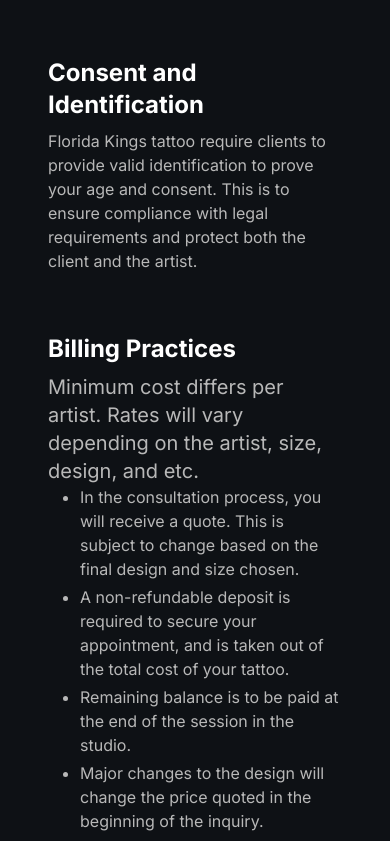
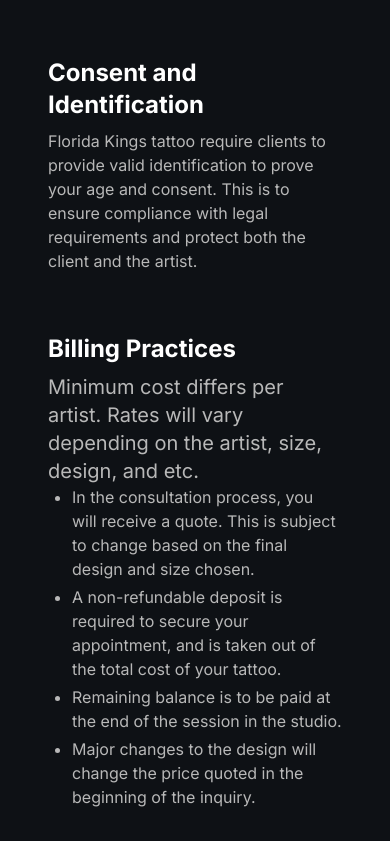
Before and after one commit to websitetattoo/Fe_TattooStudio, a Next.js app: page /policies in a window 390 px wide. Shown: the part 1156-1997 px from the top of the page. Built offline with nearby package versions, Linux system fonts and the light colour scheme.

Commit message:
Update Page Policy and Footer

```diff
--- /dev/null
+++ b/app/policies/_components/ListPolicies.tsx
@@ -0,0 +1,41 @@
+interface PolicyItem {
+    id?: number;
+    title: string;
+    subtitle?: string;
+    description: string[];
+    isImportant?: boolean;
+    className: boolean;
+};
+
+export default function ListPolicies({ obj }: { obj: PolicyItem }) {
+    const { title, subtitle, description, isImportant, className } = obj;
+    return (
+        <>
+            <div className="w-full pb-14">
+                <h2 className=" mb-2 text-left text-2xl font-bold text-white md:text-left md:text-3xl lg:text-left lg:text-4xl ">
+                    {isImportant ?
+                        <span className="flex pr-4 mb-2 text-center text-2xl font-bold text-tattoo-highlight md:inline-flex md:text-left md:text-3xl lg:text-left lg:text-4xl"
+                        >IMPORTANT!
+                        </span>
+                        : ''}
+                    {title}
+                </h2>
+                <h3 className="text-left text-xl text-tattoo-gray md:text-left md:text-2xl lg:text-left lg:text-2xl ">
+                    {subtitle}
+                </h3>
+                {Array.isArray(description) && description.length > 0 && (
+                    <ul className={className ? "h-auto" : "list-disc pl-6 lg:pl-8"}>
+                        {description.map((line: string, index: number) => (
+                            <li
+                                className="text-left text-base text-tattoo-gray md:text-xl lg:text-xl mb-1"
+                                key={index}
+                            >
+                                {line}
+                            </li>
+                        ))}
+                    </ul>
+                )}
+            </div>
+        </>
+    );
+}
--- a/app/policies/page.tsx
+++ b/app/policies/page.tsx
@@ -1,7 +1,7 @@
 "use client";
-import TextTattoo from "@/app/tattoo-care/_components/text-tattoo";
 import HighlightText from "@/components/highlight-text";
 import PageTitle from "@/components/page-title";
+import ListPolicies from "./_components/ListPolicies";
 
 export default function index() {
   const artPolicyTitle = "At Florida Kings Tattoo, We try to keep our polices simple so the focus can remain on the art. However, we do need  to have policies in place to ensure fair treatment for all customers.";
@@ -40,6 +40,7 @@
         "Remaining balance is to be paid at the end of the session in the studio.",
         "Major changes to the design will change the price quoted in the beginning of the inquiry."
       ],
+      className: false
     },
     {
       id: 5,
@@ -52,6 +53,7 @@
         "If an appointment is rescheduled more than two times or deemed as no-show, your deposit will be forfeited.",
         "By submitting a deposit, you are hereby agreeing to this policy and will be held to this agreement such an event were to occur."
       ],
+      className: false
     },
   ];
 
@@ -73,7 +75,7 @@
 
           <div className="text-left md:w-9/12 md:m-auto md:py-12 lg:w-full">
             {artPoliciesList?.map((item, index) => (
-              <TextTattoo key={index} obj={item} className={item.className} />
+              <ListPolicies key={index} obj={item} />
             ))}
           </div>
         </div>
--- a/components/footer.tsx
+++ b/components/footer.tsx
@@ -76,7 +76,7 @@
               Email: floriakingstatoo@gmail.com
             </div>
             <div
-              className="flex justify-center py-4 md:justify-start lg:flex"
+              className="flex justify-center py-4 lg:flex lg:justify-start"
               data-name="social"
             >
               <span className="pr-1 font-bold text-black" data-name="instagram">
```
